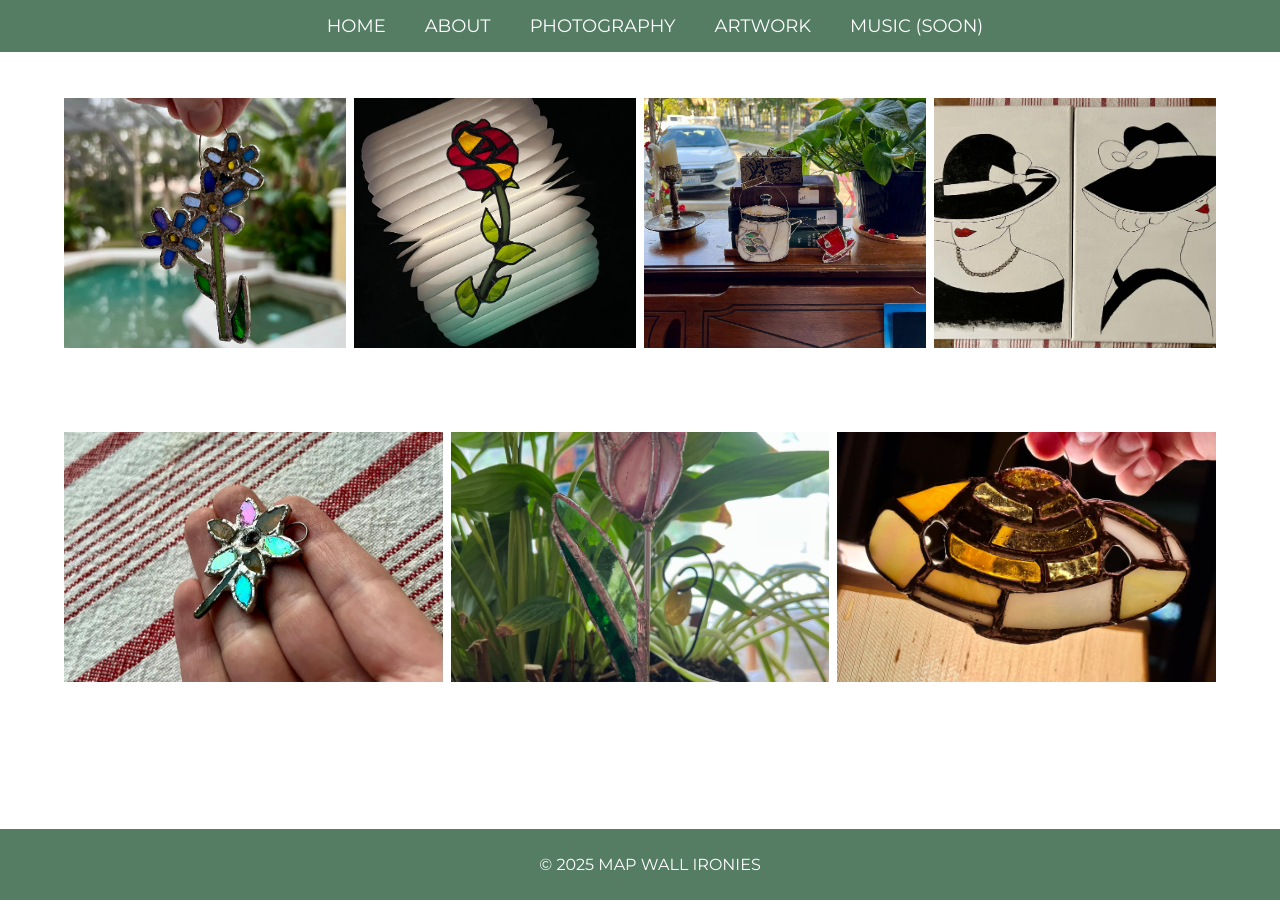
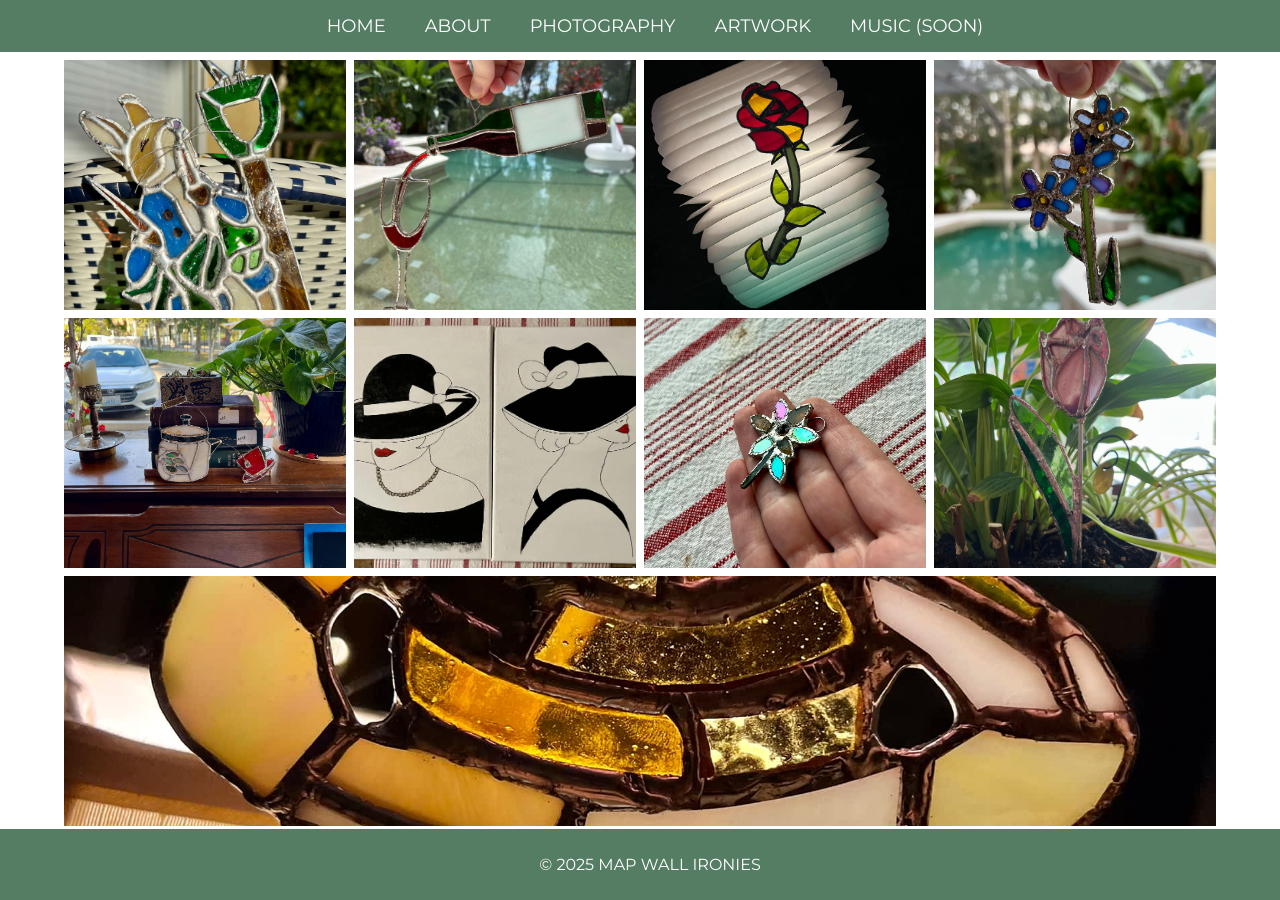
Before and after one commit to mapwallironies/mapwallironies.github.io, a Jekyll site: the page built from artwork.md, in a window 1280 px wide. Built offline with Jekyll 4.4.1, drawn with Linux system fonts in a browser that asks for light colours.

Commit message:
Update artwork.md

```diff
--- a/artwork.md
+++ b/artwork.md
@@ -6,9 +6,16 @@
 
 <div class="urban-gallery">
   <div class="urban-category">
-    <img src="/assets/images/Art_SG_FMN@2x.jpg"
-         alt="Stained Glass FMN"
-         srcset="/assets/images/Art_SG_FMN@2x.jpg 300w, /assets/images/Art_SG_FMN@2x.jpg 600w, /assets/images/Art_SG_FMN@2x.jpg 1200w"
+    <img src="/assets/images/Art_SG_Peter1@2x.jpg"
+         alt="Stained Glass Peter Rabit"
+         srcset="/assets/images/Art_SG_Peter1@2x.jpg 300w, /assets/images/Art_SG_Peter1@2x.jpg 600w, /assets/images/Art_SG_Peter1@2x.jpg 1200w"
+         sizes="(max-width: 600px) 100vw, (max-width: 900px) 50vw, 33vw"
+         loading="lazy" class="tall">
+  </div>
+  <div class="urban-category">
+    <img src="/assets/images/Art_SG_Wine1@2x.jpg"
+         alt="Stained Glass Red Wine"
+         srcset="/assets/images/Art_SG_Wine1@2x.jpg 300w, /assets/images/Art_SG_Wine1@2x.jpg 600w, /assets/images/Art_SG_Wine1@2x.jpg 1200w"
          sizes="(max-width: 600px) 100vw, (max-width: 900px) 50vw, 33vw"
          loading="lazy" class="wide">
   </div>
@@ -18,6 +25,13 @@
          srcset="/assets/images/Art_SG_Rose@2x.jpg 300w, /assets/images/Art_SG_Rose@2x.jpg 600w, /assets/images/Art_SG_Rose@2x.jpg 1200w"
          sizes="(max-width: 600px) 100vw, (max-width: 900px) 50vw, 33vw"
          loading="lazy" class="tall">
+  </div>
+  <div class="urban-category">
+    <img src="/assets/images/Art_SG_FMN@2x.jpg"
+         alt="Stained Glass FMN"
+         srcset="/assets/images/Art_SG_FMN@2x.jpg 300w, /assets/images/Art_SG_FMN@2x.jpg 600w, /assets/images/Art_SG_FMN@2x.jpg 1200w"
+         sizes="(max-width: 600px) 100vw, (max-width: 900px) 50vw, 33vw"
+         loading="lazy" class="wide">
   </div>
   <div class="urban-category">
     <img src="/assets/images/Art_SG_Tea@2x.jpg"
```
